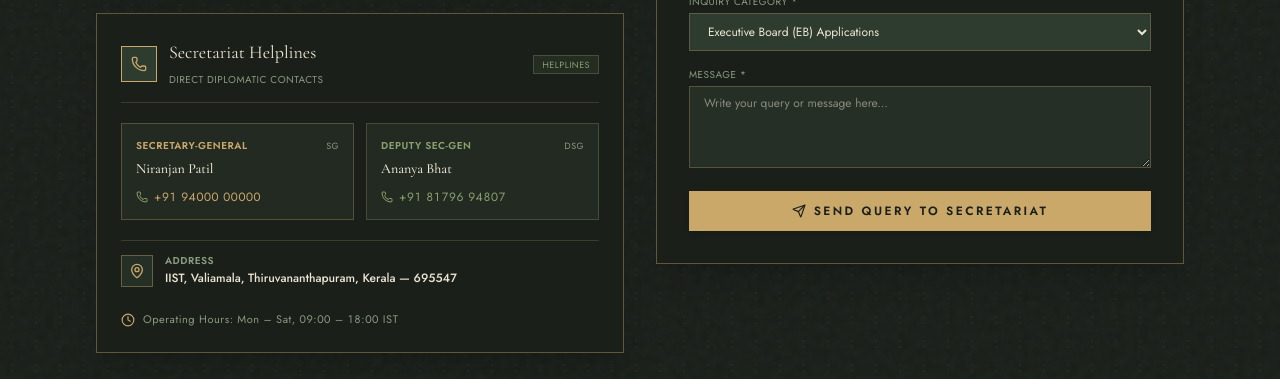
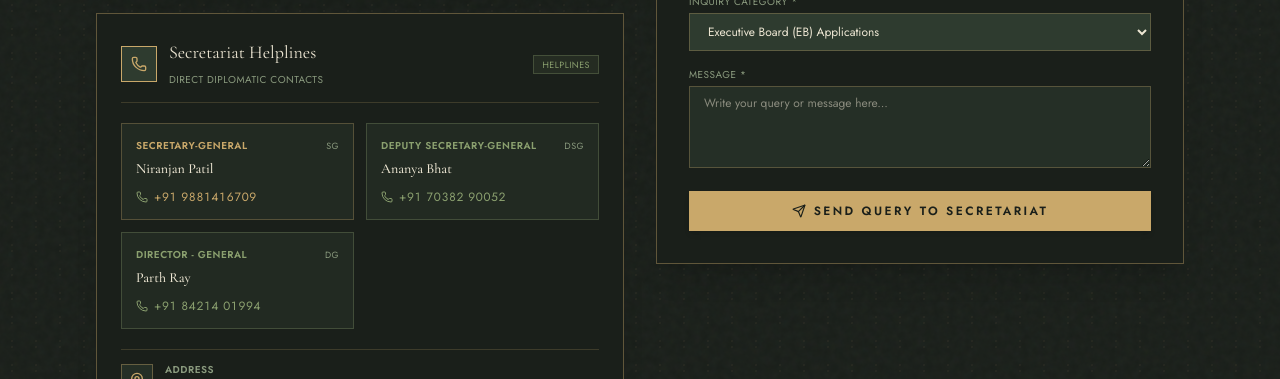
Before and after one commit to agnit-dasgupta/IISTMUN2k26, a React (Vite) app: page / in a window 1280 px wide. Shown: the part 3103-3482 px from the top of the page. Built offline with nearby package versions, Linux system fonts and the light colour scheme; no server answers; the database is empty.

Commit message:
feat: update Secretariat contacts and add Director-General

```diff
--- a/src/components/Home.tsx
+++ b/src/components/Home.tsx
@@ -595,11 +595,11 @@ export default function Home({ setActiveTab }: HomeProps) {
                   </div>
                   <div className="font-serif text-sm text-[#EDE6D3] font-medium">Niranjan Patil</div>
                   <a
-                    href="tel:+918179694807"
+                    href="tel:+919881416709"
                     className="font-mono text-xs text-[#C9A86A] hover:underline flex items-center gap-1.5 pt-1"
                   >
                     <Phone className="h-3 w-3 text-[#8BA06F]" />
-                    <span>+91 94000 00000</span>
+                    <span>+91 9881416709</span>
                   </a>
                 </div>
 
@@ -607,17 +607,35 @@ export default function Home({ setActiveTab }: HomeProps) {
                 <div className="p-3.5 bg-[#2E3B2F]/40 border border-[#8BA06F]/30 space-y-1.5 group hover:border-[#8BA06F] transition-colors">
                   <div className="flex items-center justify-between">
                     <span className="text-[10px] font-mono uppercase tracking-wider text-[#8BA06F] font-semibold">
-                      Deputy Sec-Gen
+                      Deputy Secretary-General
                     </span>
                     <span className="text-[9px] font-mono text-[#8A9A7E]">DSG</span>
                   </div>
                   <div className="font-serif text-sm text-[#EDE6D3] font-medium"> Ananya Bhat</div>
                   <a
-                    href="tel:+918179694807"
+                    href="tel:+91 70382 90052"
                     className="font-mono text-xs text-[#8BA06F] hover:underline flex items-center gap-1.5 pt-1"
                   >
                     <Phone className="h-3 w-3 text-[#8BA06F]" />
-                    <span>+91 81796 94807</span>
+                    <span>+91 70382 90052</span>
+                  </a>
+                </div>
+
+                {/* Director - General */}
+                <div className="p-3.5 bg-[#2E3B2F]/40 border border-[#8BA06F]/30 space-y-1.5 group hover:border-[#8BA06F] transition-colors">
+                  <div className="flex items-center justify-between">
+                    <span className="text-[10px] font-mono uppercase tracking-wider text-[#8BA06F] font-semibold">
+                      Director - General
+                    </span>
+                    <span className="text-[9px] font-mono text-[#8A9A7E]">DG</span>
+                  </div>
+                  <div className="font-serif text-sm text-[#EDE6D3] font-medium">Parth Ray</div>
+                  <a
+                    href="tel:+91 84214 01994"
+                    className="font-mono text-xs text-[#8BA06F] hover:underline flex items-center gap-1.5 pt-1"
+                  >
+                    <Phone className="h-3 w-3 text-[#8BA06F]" />
+                    <span>+91 84214 01994</span>
                   </a>
                 </div>
               </div>
```
